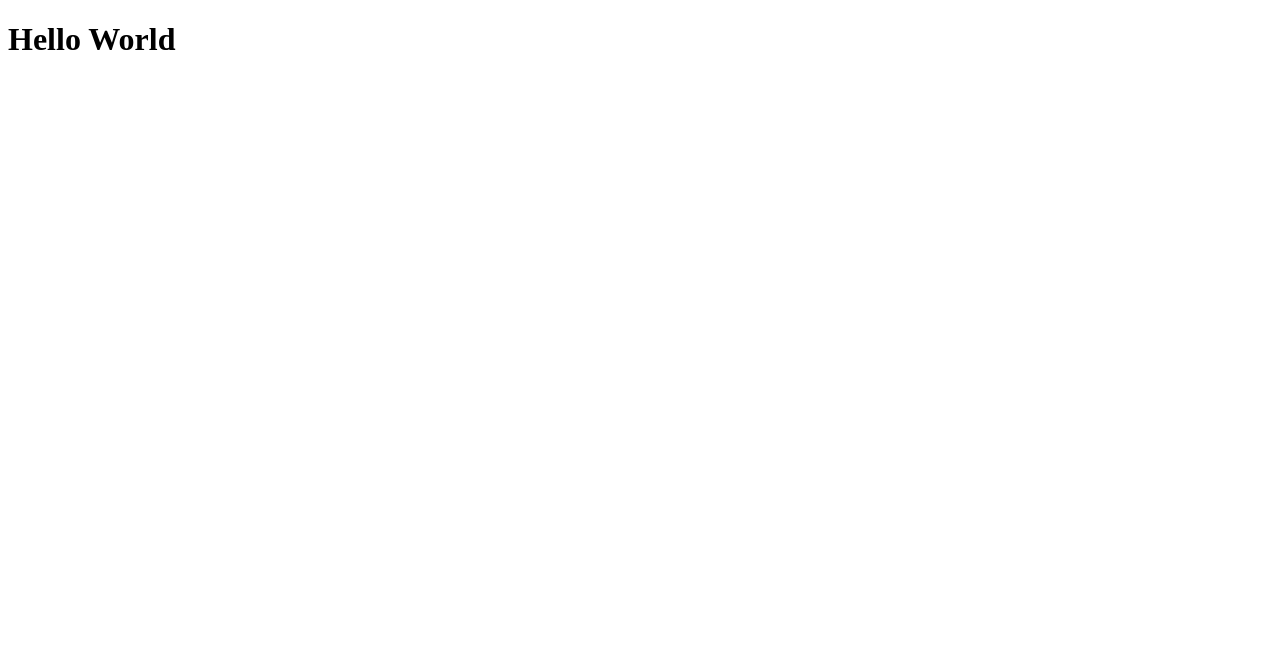
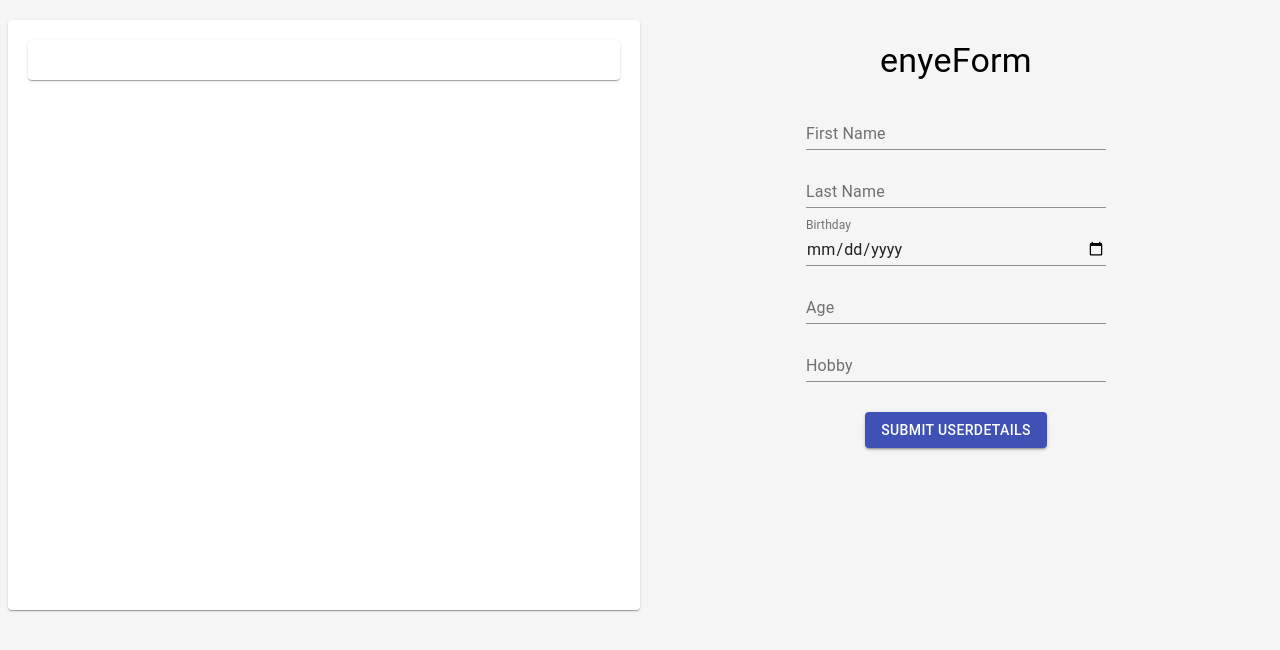
Before and after one commit to SapeleD3/enye-challenge1, a React (Create React App) app: page / in a window 1280 px wide. Shown: the top 650 px of the page. Built offline with nearby package versions, Linux system fonts and the light colour scheme.

Commit message:
arsenal lost

```diff
--- a/package.json
+++ b/package.json
@@ -3,8 +3,12 @@
   "version": "0.1.0",
   "private": true,
   "dependencies": {
+    "@date-io/date-fns": "^1.3.11",
+    "@material-ui/core": "^4.5.1",
+    "@material-ui/pickers": "^3.2.7",
     "react": "^16.10.2",
     "react-dom": "^16.10.2",
+    "react-router-dom": "^5.1.2",
     "react-scripts": "3.2.0"
   },
   "scripts": {
--- a/src/App.js
+++ /dev/null
@@ -1,9 +0,0 @@
-import React, { Component } from 'react'
-
-class App extends Component {
-    render() {
-        return <h1>Hello World</h1>
-    }
-}
-
-export default App
--- /dev/null
+++ b/src/components/Form.jsx
@@ -0,0 +1,138 @@
+import React, { Component } from "react";
+import withStyles from '@material-ui/core/styles/withStyles'
+
+import Grid from "@material-ui/core/Grid";
+import Typography from "@material-ui/core/Typography";
+import { TextField, Button, Paper } from "@material-ui/core";
+import UserDetail from "./UserDetail";
+
+const styles = {
+    form : {
+      textAlign: 'center',
+      marginTop: 20
+    },
+    pageTitle: {
+        margin: '20px auto 20px auto'
+    },
+    textField : {
+        display: 'flex',
+        margin: '10px auto 10px auto',
+        width: 300
+    },
+    button: {
+        marginTop: 20,
+        postion: 'relative'
+    },
+    paper: {
+      minHeight: 550,
+      padding: 20,
+      minWidth: 300
+    }
+};
+
+const infos = [{
+  FirstName: 'Moses',
+  LastName: 'Sapele',
+  Birthday: '22 june 1998',
+  Age: '22',
+  Hobby : 'watching Anime'
+}];
+
+class Form extends Component {
+    state = {
+        firstName: '',
+        lastName: '',
+        birthday: '',
+        age: '',
+        hobby : ''
+    }
+
+    handleChange = (e) => {
+      this.setState({[e.target.name]: e.target.value})
+    }
+
+    handleSubmit = () => {
+      const { firstName, lastName, birthday, age, hobby } = this.state
+      const newInfo = {firstName, lastName, birthday, age, hobby};
+      infos.push(newInfo)
+      console.log('1',infos)
+      this.setState({info: infos})
+    }
+  render() {
+    const { classes } = this.props;
+    const { firstName, lastName, birthday, age, hobby} = this.state
+    console.log(firstName)
+    console.log(birthday)
+    return (
+      <Grid container className={classes.form}>
+        <Grid item sm >
+          <Paper className={classes.paper}>
+            <UserDetail />
+          </Paper>
+        </Grid>
+        <Grid item sm>
+          <Typography variant="h4" className={classes.pageTitle}>
+            enyeForm
+          </Typography>
+          <form >
+            <TextField
+              id="firstName"
+              name="firstName"
+              label="First Name"
+              className={classes.textField}
+              value={firstName}
+              onChange={this.handleChange}
+            />
+            <TextField
+              id="lastName"
+              name="lastName"
+              label="Last Name"
+              className={classes.textField}
+              value={lastName}
+              onChange={this.handleChange}
+            />
+              <TextField
+              id="date"
+              name="birthday"
+              label="Birthday"
+              type="date"
+              defaultValue={new Date().toISOString}
+              className={classes.textField}
+              InputLabelProps={{
+                shrink: true,
+              }}
+            />
+            <TextField
+              id="age"
+              name="age"
+              label="Age"
+              className={classes.textField}
+              value={age}
+              onChange={this.handleChange}
+            />
+            <TextField
+              id="hobby"
+              name="hobby"
+              label="Hobby"
+              className={classes.textField}
+              value={hobby}
+              onChange={this.handleChange}
+            />
+
+            <Button
+              variant="contained"
+              color="primary"
+              onClick={this.handleSubmit}
+              className={classes.button}
+            >
+              Submit UserDetails
+            </Button>
+            <br />
+          </form>
+        </Grid>
+      </Grid>
+    );
+  }
+}
+
+export default withStyles(styles)(Form);
--- /dev/null
+++ b/src/components/UserDetail.jsx
@@ -0,0 +1,17 @@
+import React, { Component } from 'react'
+import Card from '@material-ui/core/Card';
+import CardContent from '@material-ui/core/CardContent';
+
+
+export class UserDetail extends Component {
+    render() {
+        return (
+            <Card className='userCard'>
+                <CardContent>
+                </CardContent>
+            </Card>
+        )
+    }
+}
+
+export default UserDetail
--- /dev/null
+++ b/src/containers/App.css
@@ -0,0 +1,3 @@
+body{
+    background-color: whitesmoke;
+}
--- /dev/null
+++ b/src/containers/App.js
@@ -0,0 +1,19 @@
+import React, { Component } from 'react'
+import './App.css'
+import Form from '../components/Form'
+
+import {BrowserRouter as Router, Route, Switch} from 'react-router-dom'
+
+class App extends Component {
+    render() {
+        return(
+            <Router>
+                <Switch>
+                    <Route path='/' component={Form} />
+                </Switch>
+            </Router>
+        )
+    }
+}
+
+export default App
--- a/src/index.js
+++ b/src/index.js
@@ -1,7 +1,7 @@
 import React from 'react';
 import ReactDOM from 'react-dom';
-import App from './App';
-import * as serviceWorker from './serviceWorker';
+import App from './containers/App';
+import * as serviceWorker from './containers/serviceWorker';
 
 ReactDOM.render(<App />, document.getElementById('root'));
 
```
Also changed, not shown: src/userTable.js (added, +8 -0 lines), src/containers/serviceWorker.js (renamed from src/serviceWorker.js), 1 other file (tests, documents, lock files or other folders).
